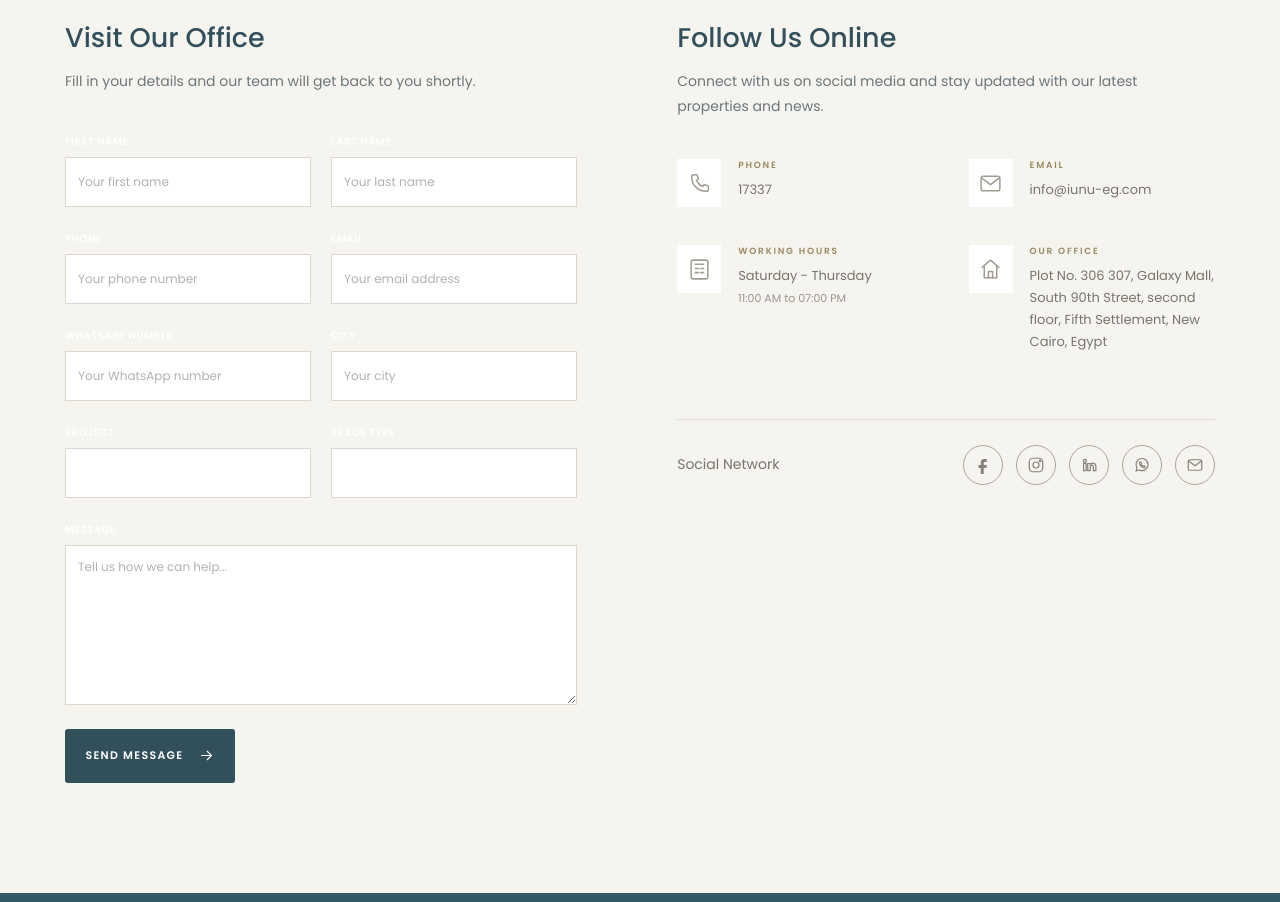
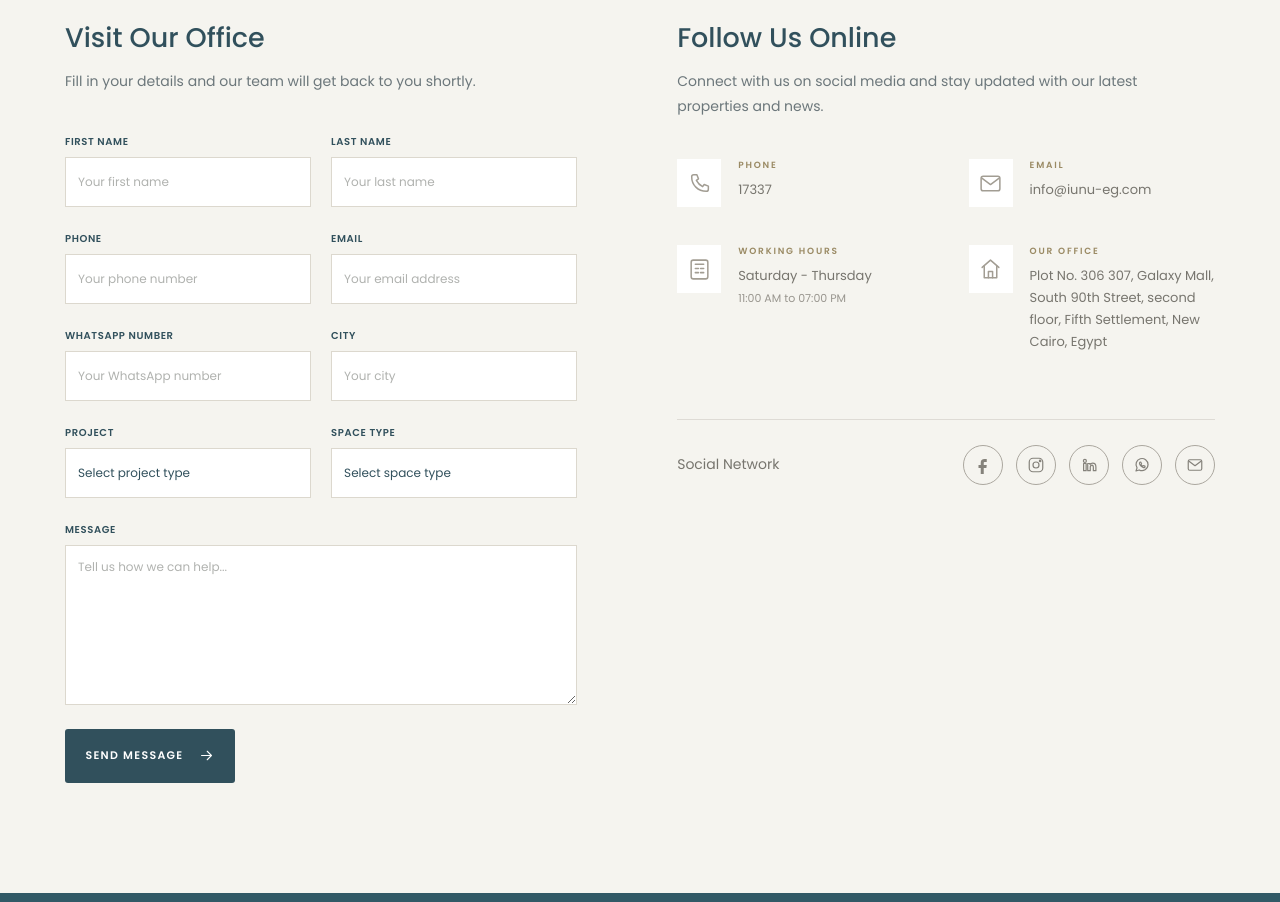
Before and after one commit to WM-cooaporate/IUNU_Website, a React (Vite) app: page /contact in a window 1280 px wide. Shown: the part 545-1447 px from the top of the page. Built offline with nearby package versions, Linux system fonts and the light colour scheme; no server answers.

Commit message:
Change text colors in AdminDashboard.css
Updated label and button text colors for better visibility.

```diff
--- a/src/pages/Admin/AdminDashboard.css
+++ b/src/pages/Admin/AdminDashboard.css
@@ -624,7 +624,7 @@
 }
 
 .form-field label {
-    color: #ffffff;
+    color: #31505c;
     font-size: 10px;
     font-weight: 600;
     letter-spacing: 0.6px;
@@ -638,7 +638,7 @@
     padding: 11px 12px;
     border: 1px solid #dcd8ce;
     background: #ffffff;
-    color: #ffffff;
+    color: #31505c;
     font-family: inherit;
     font-size: 12px;
     outline: none;
@@ -1092,7 +1092,7 @@
 .translate-button:hover:not(:disabled),
 .backfill-button:hover:not(:disabled) {
     background: #9a8a64;
-    color: #ffffff;
+    color: #000000;
 }
 
 .translate-button:disabled,
```
